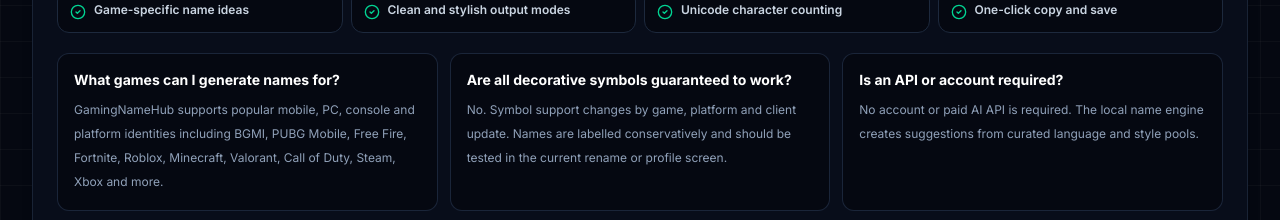
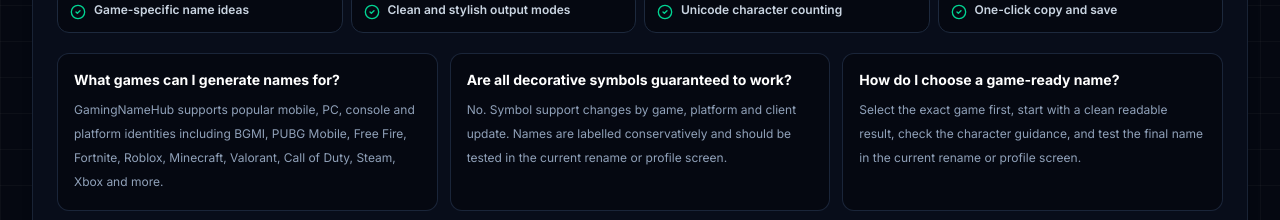
Before and after one commit to officialexamnotification-web/Brokr, a React (Vite) app: page / in a window 1280 px wide. Shown: the part 427-647 px from the top of the page. Built offline with nearby package versions, Linux system fonts and the light colour scheme; no server answers.

Commit message:
Keep homepage FAQ focused on game naming

```diff
--- a/src/data/game-seo.ts
+++ b/src/data/game-seo.ts
@@ -30,7 +30,7 @@
   faqs: [
     { question: 'What games can I generate names for?', answer: 'GamingNameHub supports popular mobile, PC, console and platform identities including BGMI, PUBG Mobile, Free Fire, Fortnite, Roblox, Minecraft, Valorant, Call of Duty, Steam, Xbox and more.' },
     { question: 'Are all decorative symbols guaranteed to work?', answer: 'No. Symbol support changes by game, platform and client update. Names are labelled conservatively and should be tested in the current rename or profile screen.' },
-    { question: 'Is an API or account required?', answer: 'No account or paid AI API is required. The local name engine creates suggestions from curated language and style pools.' },
+    { question: 'How do I choose a game-ready name?', answer: 'Select the exact game first, start with a clean readable result, check the character guidance, and test the final name in the current rename or profile screen.' },
   ],
 };
 
```
